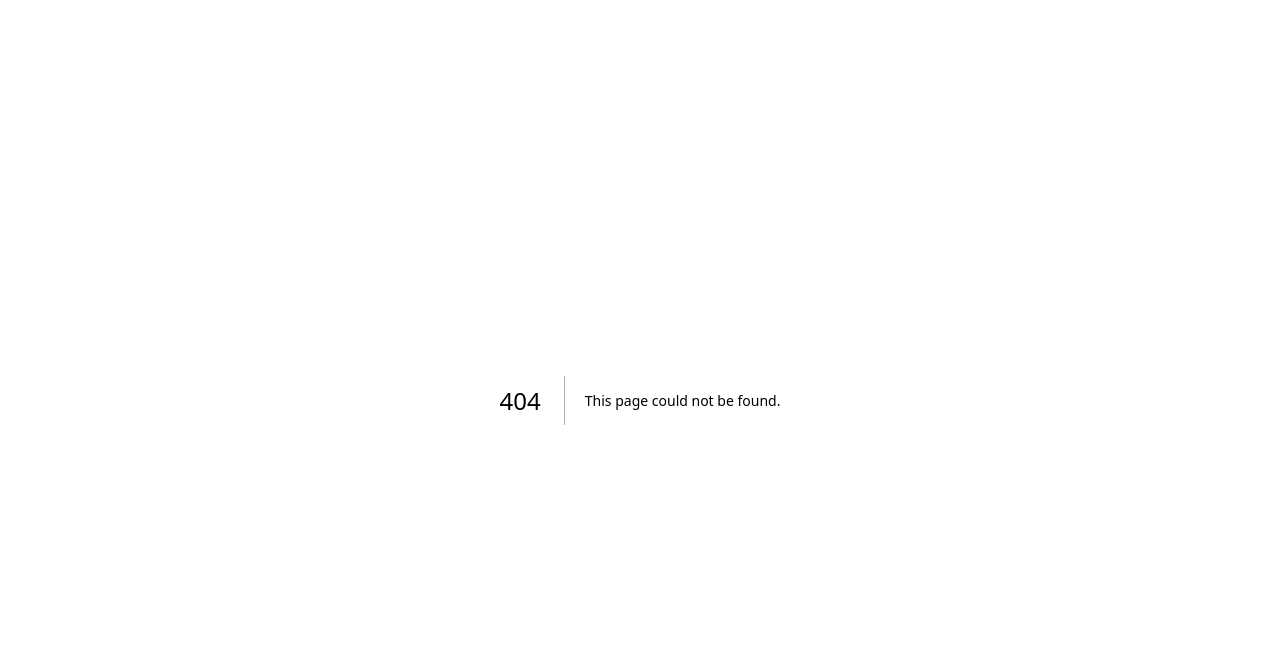
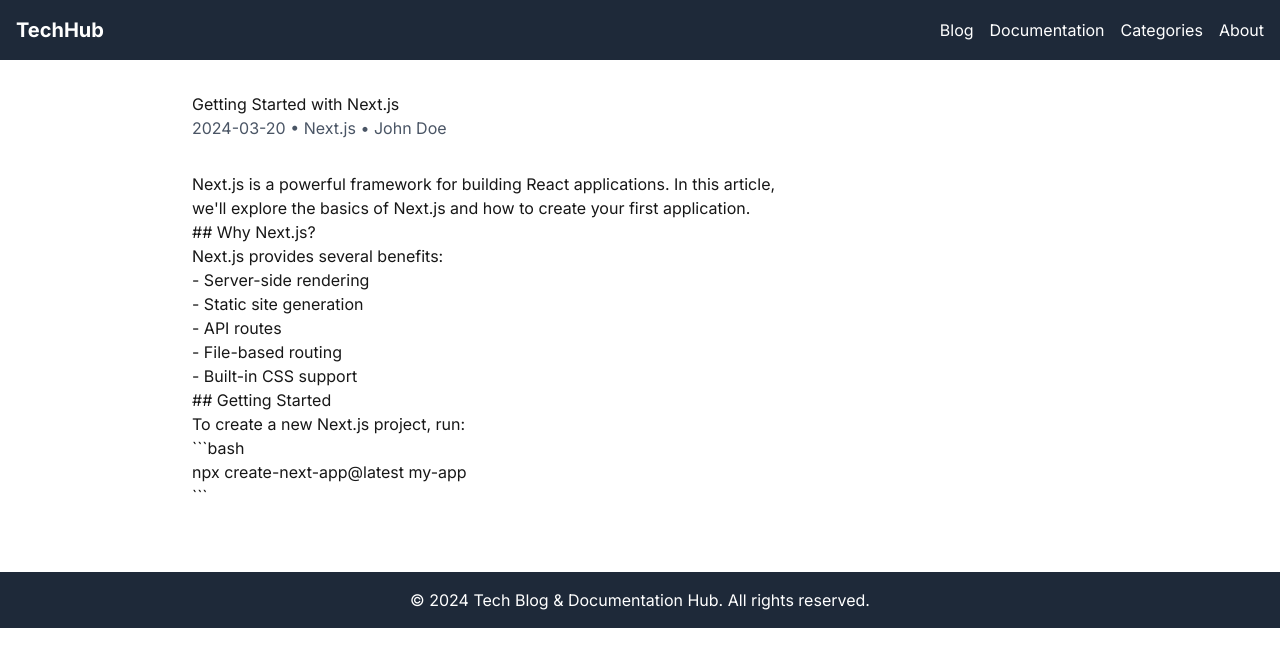
Before and after one commit to SoniSameer/next-test-repo, a Next.js app: page /blog/getting-started-with-nextjs in a window 1280 px wide. Before the commit this address had no page. Shown: the top 666 px of the page. Built offline with nearby package versions, Linux system fonts and the light colour scheme.

Commit message:
added more pages

```diff
--- /dev/null
+++ b/app/blog/[slug]/page.js
@@ -0,0 +1,114 @@
+import { notFound } from 'next/navigation'
+
+// This would typically come from a CMS or API
+const blogPosts = {
+  'getting-started-with-nextjs': {
+    title: 'Getting Started with Next.js',
+    content: `
+      Next.js is a powerful framework for building React applications. In this article,
+      we'll explore the basics of Next.js and how to create your first application.
+
+      ## Why Next.js?
+
+      Next.js provides several benefits:
+      - Server-side rendering
+      - Static site generation
+      - API routes
+      - File-based routing
+      - Built-in CSS support
+
+      ## Getting Started
+
+      To create a new Next.js project, run:
+      \`\`\`bash
+      npx create-next-app@latest my-app
+      \`\`\`
+    `,
+    date: '2024-03-20',
+    category: 'Next.js',
+    author: 'John Doe'
+  },
+  'understanding-server-components': {
+    title: 'Understanding Server Components',
+    content: `
+      React Server Components are a new way to build React applications that
+      can improve performance and reduce bundle size.
+
+      ## What are Server Components?
+
+      Server Components allow you to write UI that can be rendered and cached
+      on the server, reducing the amount of JavaScript sent to the client.
+    `,
+    date: '2024-03-19',
+    category: 'React',
+    author: 'Jane Smith'
+  },
+  'seo-best-practices': {
+    title: 'SEO Best Practices',
+    content: `
+      Search Engine Optimization (SEO) is crucial for making your Next.js
+      application discoverable on the web.
+
+      ## Key SEO Practices
+
+      1. Use proper meta tags
+      2. Implement structured data
+      3. Create a sitemap
+      4. Optimize images
+      5. Ensure mobile responsiveness
+    `,
+    date: '2024-03-18',
+    category: 'SEO',
+    author: 'Mike Johnson'
+  }
+}
+
+// Helper function to get post data
+async function getPost(slug) {
+  return blogPosts[slug]
+}
+
+export async function generateMetadata({ params }) {
+  const post = await getPost(params.slug)
+
+  if (!post) {
+    return {
+      title: 'Post Not Found',
+      description: 'The requested blog post could not be found.'
+    }
+  }
+
+  return {
+    title: `${post.title} - Tech Blog & Documentation Hub`,
+    description: post.content.substring(0, 160),
+    openGraph: {
+      title: post.title,
+      description: post.content.substring(0, 160),
+      type: 'article',
+      publishedTime: post.date,
+      authors: [post.author],
+    }
+  }
+}
+
+export default async function BlogPost({ params }) {
+  const post = await getPost(params.slug)
+
+  if (!post) {
+    notFound()
+  }
+
+  return (
+    <article className="max-w-4xl mx-auto prose lg:prose-xl">
+      <h1>{post.title}</h1>
+      <div className="text-gray-600 mb-8">
+        <span>{post.date}</span> • <span>{post.category}</span> • <span>{post.author}</span>
+      </div>
+      <div className="prose prose-lg">
+        {post.content.split('\n').map((paragraph, index) => (
+          <p key={index}>{paragraph}</p>
+        ))}
+      </div>
+    </article>
+  )
+}
--- /dev/null
+++ b/app/blog/page.js
@@ -0,0 +1,63 @@
+import Link from 'next/link'
+
+// This would typically come from a CMS or API
+const blogPosts = [
+  {
+    id: 1,
+    title: 'Getting Started with Next.js',
+    excerpt: 'Learn the basics of Next.js and how to create your first application.',
+    date: '2024-03-20',
+    category: 'Next.js',
+    slug: 'getting-started-with-nextjs'
+  },
+  {
+    id: 2,
+    title: 'Understanding Server Components',
+    excerpt: 'A deep dive into React Server Components and their benefits.',
+    date: '2024-03-19',
+    category: 'React',
+    slug: 'understanding-server-components'
+  },
+  {
+    id: 3,
+    title: 'SEO Best Practices',
+    excerpt: 'Learn how to optimize your Next.js application for search engines.',
+    date: '2024-03-18',
+    category: 'SEO',
+    slug: 'seo-best-practices'
+  }
+]
+
+export const metadata = {
+  title: 'Blog - Tech Blog & Documentation Hub',
+  description: 'Latest articles and tutorials about web development, Next.js, and more.',
+}
+
+export default function BlogPage() {
+  return (
+    <div className="max-w-4xl mx-auto">
+      <h1 className="text-3xl font-bold mb-8">Latest Articles</h1>
+      <div className="space-y-8">
+        {blogPosts.map((post) => (
+          <article key={post.id} className="border-b pb-8">
+            <Link href={`/blog/${post.slug}`}>
+              <h2 className="text-2xl font-semibold mb-2 hover:text-blue-600">
+                {post.title}
+              </h2>
+            </Link>
+            <div className="text-gray-600 mb-2">
+              <span>{post.date}</span> • <span>{post.category}</span>
+            </div>
+            <p className="text-gray-700 mb-4">{post.excerpt}</p>
+            <Link
+              href={`/blog/${post.slug}`}
+              className="text-blue-600 hover:text-blue-800"
+            >
+              Read more →
+            </Link>
+          </article>
+        ))}
+      </div>
+    </div>
+  )
+}
--- /dev/null
+++ b/app/docs/page.js
@@ -0,0 +1,73 @@
+export const metadata = {
+  title: 'Documentation - Tech Blog & Documentation Hub',
+  description: 'Comprehensive documentation for web development technologies and best practices.',
+}
+
+const documentationSections = [
+  {
+    title: 'Getting Started',
+    items: [
+      { title: 'Installation', href: '/docs/installation' },
+      { title: 'Quick Start Guide', href: '/docs/quick-start' },
+      { title: 'Basic Concepts', href: '/docs/basic-concepts' },
+    ]
+  },
+  {
+    title: 'Core Features',
+    items: [
+      { title: 'Routing', href: '/docs/routing' },
+      { title: 'Data Fetching', href: '/docs/data-fetching' },
+      { title: 'Rendering', href: '/docs/rendering' },
+    ]
+  },
+  {
+    title: 'Advanced Topics',
+    items: [
+      { title: 'Performance Optimization', href: '/docs/performance' },
+      { title: 'Deployment', href: '/docs/deployment' },
+      { title: 'Security', href: '/docs/security' },
+    ]
+  }
+]
+
+export default function DocsPage() {
+  return (
+    <div className="max-w-4xl mx-auto">
+      <h1 className="text-3xl font-bold mb-8">Documentation</h1>
+
+      <div className="grid gap-8 md:grid-cols-3">
+        {documentationSections.map((section) => (
+          <div key={section.title} className="bg-white p-6 rounded-lg shadow-md">
+            <h2 className="text-xl font-semibold mb-4">{section.title}</h2>
+            <ul className="space-y-2">
+              {section.items.map((item) => (
+                <li key={item.title}>
+                  <a
+                    href={item.href}
+                    className="text-blue-600 hover:text-blue-800"
+                  >
+                    {item.title}
+                  </a>
+                </li>
+              ))}
+            </ul>
+          </div>
+        ))}
+      </div>
+
+      <div className="mt-12 bg-gray-50 p-6 rounded-lg">
+        <h2 className="text-2xl font-semibold mb-4">Need Help?</h2>
+        <p className="text-gray-700 mb-4">
+          If you can't find what you're looking for, check out our blog section
+          or reach out to our support team.
+        </p>
+        <a
+          href="/blog"
+          className="inline-block bg-blue-600 text-white px-4 py-2 rounded-md hover:bg-blue-700"
+        >
+          Visit Blog
+        </a>
+      </div>
+    </div>
+  )
+}
--- a/app/layout.js
+++ b/app/layout.js
@@ -1,29 +1,42 @@
-import { Geist, Geist_Mono } from "next/font/google";
-import "./globals.css";
+import { Inter } from 'next/font/google'
+import './globals.css'
 
-const geistSans = Geist({
-  variable: "--font-geist-sans",
-  subsets: ["latin"],
-});
-
-const geistMono = Geist_Mono({
-  variable: "--font-geist-mono",
-  subsets: ["latin"],
-});
+const inter = Inter({ subsets: ['latin'] })
 
 export const metadata = {
-  title: "Create Next App",
-  description: "Generated by create next app",
-};
+  title: 'Tech Blog & Documentation Hub',
+  description: 'A comprehensive platform for tech articles and documentation',
+  openGraph: {
+    title: 'Tech Blog & Documentation Hub',
+    description: 'A comprehensive platform for tech articles and documentation',
+    type: 'website',
+  },
+}
 
 export default function RootLayout({ children }) {
   return (
     <html lang="en">
-      <body
-        className={`${geistSans.variable} ${geistMono.variable} antialiased`}
-      >
-        {children}
+      <body className={inter.className}>
+        <nav className="bg-gray-800 text-white p-4">
+          <div className="container mx-auto flex justify-between items-center">
+            <a href="/" className="text-xl font-bold">TechHub</a>
+            <div className="space-x-4">
+              <a href="/blog" className="hover:text-gray-300">Blog</a>
+              <a href="/docs" className="hover:text-gray-300">Documentation</a>
+              <a href="/categories" className="hover:text-gray-300">Categories</a>
+              <a href="/about" className="hover:text-gray-300">About</a>
+            </div>
+          </div>
+        </nav>
+        <main className="container mx-auto px-4 py-8">
+          {children}
+        </main>
+        <footer className="bg-gray-800 text-white p-4 mt-8">
+          <div className="container mx-auto text-center">
+            <p>© 2024 Tech Blog & Documentation Hub. All rights reserved.</p>
+          </div>
+        </footer>
       </body>
     </html>
-  );
+  )
 }
--- /dev/null
+++ b/app/sitemap.js
@@ -0,0 +1,43 @@
+export default function sitemap() {
+  const baseUrl = process.env.NODE_ENV === 'development'
+    ? 'http://localhost:3000'
+    : 'https://your-domain.com' // Replace with your actual domain in production
+
+  // Static routes
+  const staticRoutes = [
+    {
+      url: baseUrl,
+      lastModified: new Date(),
+      changeFrequency: 'daily',
+      priority: 1,
+    },
+    {
+      url: `${baseUrl}/docs`,
+      lastModified: new Date(),
+      changeFrequency: 'weekly',
+      priority: 0.8,
+    },
+    {
+      url: `${baseUrl}/about`,
+      lastModified: new Date(),
+      changeFrequency: 'monthly',
+      priority: 0.5,
+    },
+  ]
+
+  // Blog posts (dynamic routes)
+  const blogPosts = [
+    'getting-started-with-nextjs',
+    'understanding-server-components',
+    'seo-best-practices',
+  ]
+
+  const blogRoutes = blogPosts.map((slug) => ({
+    url: `${baseUrl}/blog/${slug}`,
+    lastModified: new Date(),
+    changeFrequency: 'weekly',
+    priority: 0.7,
+  }))
+
+  return [...staticRoutes, ...blogRoutes]
+}
```
